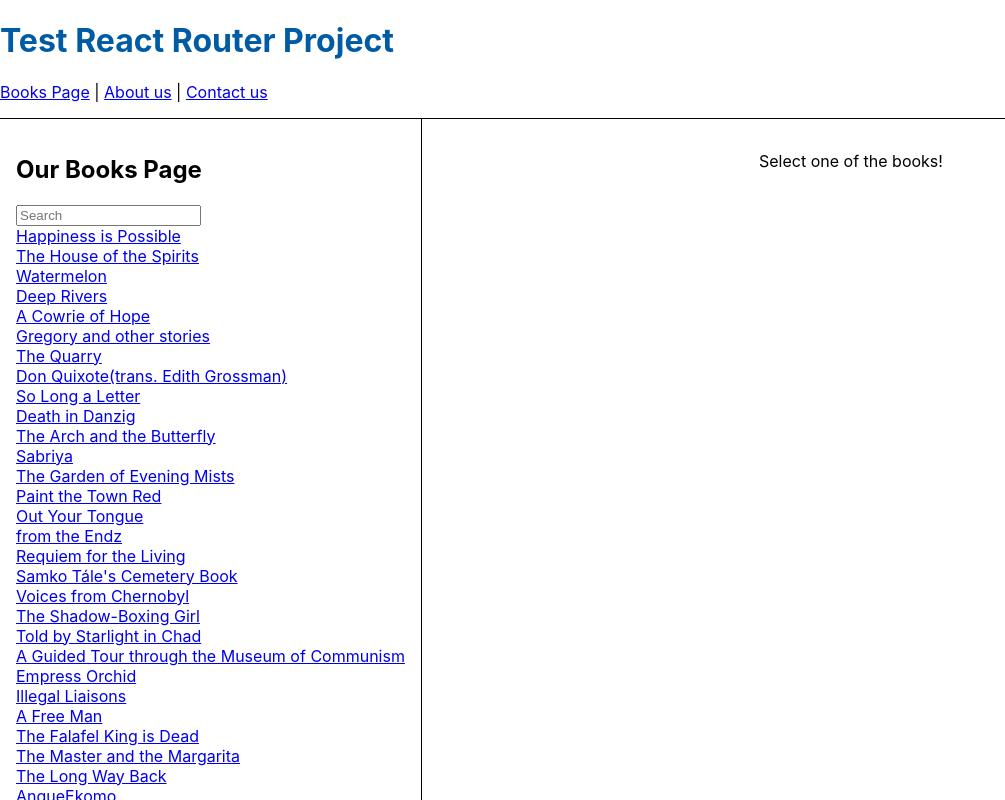
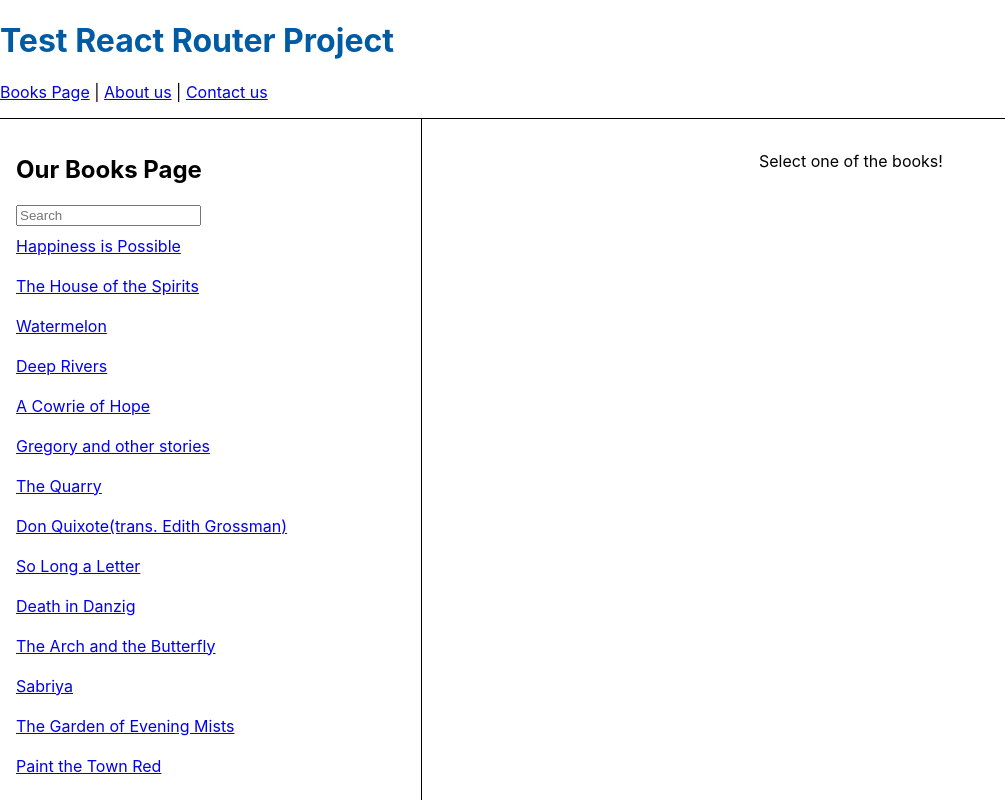
Before and after one commit to arianXdev/react-router-test-app, a React (Create React App) app: page /books in a window 1280 px wide. Shown: the top 800 px of the page, without its empty margins (0-1005 px from the left). Built offline with nearby package versions, Linux system fonts and the light colour scheme.

Commit message:
refactor: used <NavLink> instead of <Link>

```diff
--- a/src/components/Books/Books.jsx
+++ b/src/components/Books/Books.jsx
@@ -1,6 +1,6 @@
 import { getBooks } from "../../data/data";
 
-import { Outlet, Link } from "react-router-dom";
+import { Outlet, NavLink } from "react-router-dom";
 
 import styles from "./Books.module.css";
 
@@ -15,9 +15,21 @@ export default function Books() {
 				<input type="text" placeholder="Search" />
 
 				{books.map((book, index) => (
-					<Link style={{ display: "block" }} to={`/books/${book.id}`} key={index}>
+					<NavLink
+						style={({ isActive }) => {
+							return {
+								display: "block",
+								padding: "10px 0",
+								color: isActive ? "red" : undefined,
+								fontWeight: isActive ? "900" : undefined,
+								fontSize: isActive ? "22px" : undefined,
+							};
+						}}
+						to={`/books/${book.id}`}
+						key={index}
+					>
 						{book.fields.Title}
-					</Link>
+					</NavLink>
 				))}
 			</div>
 			<Outlet />
```
